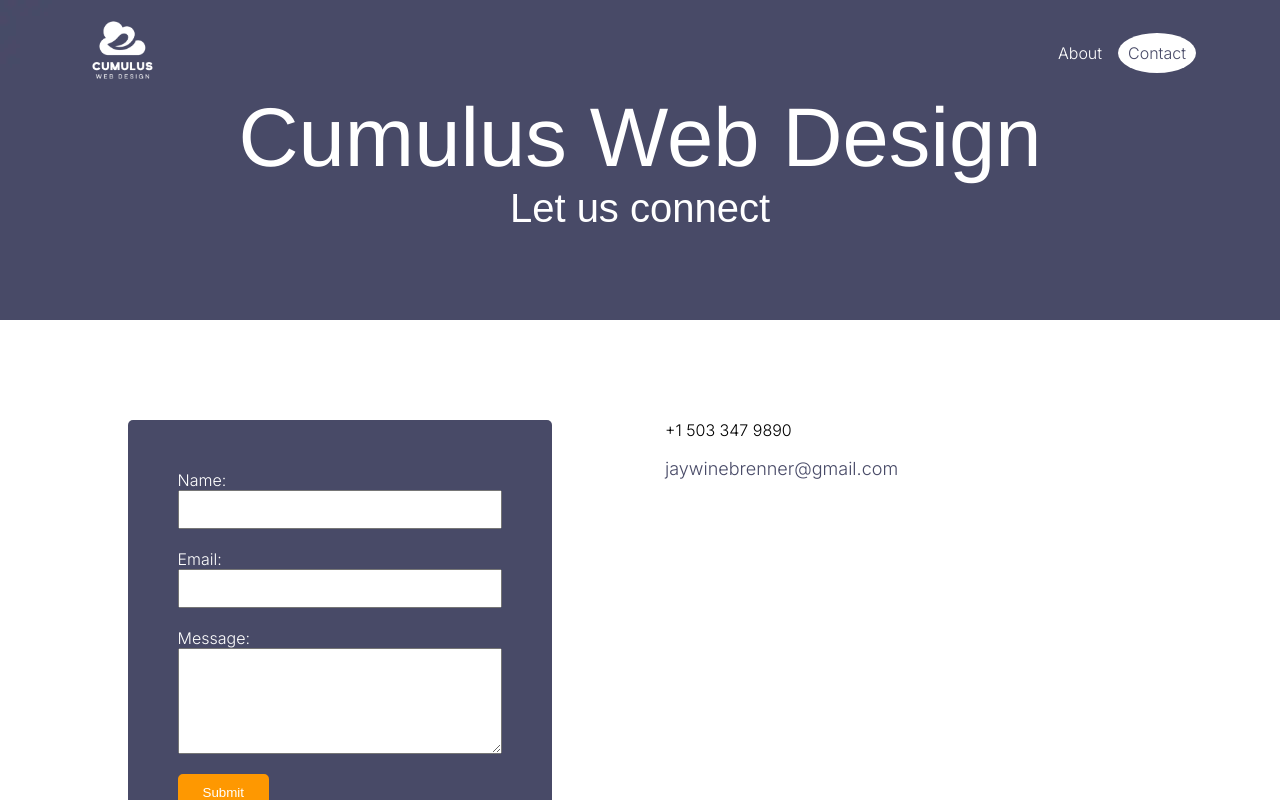
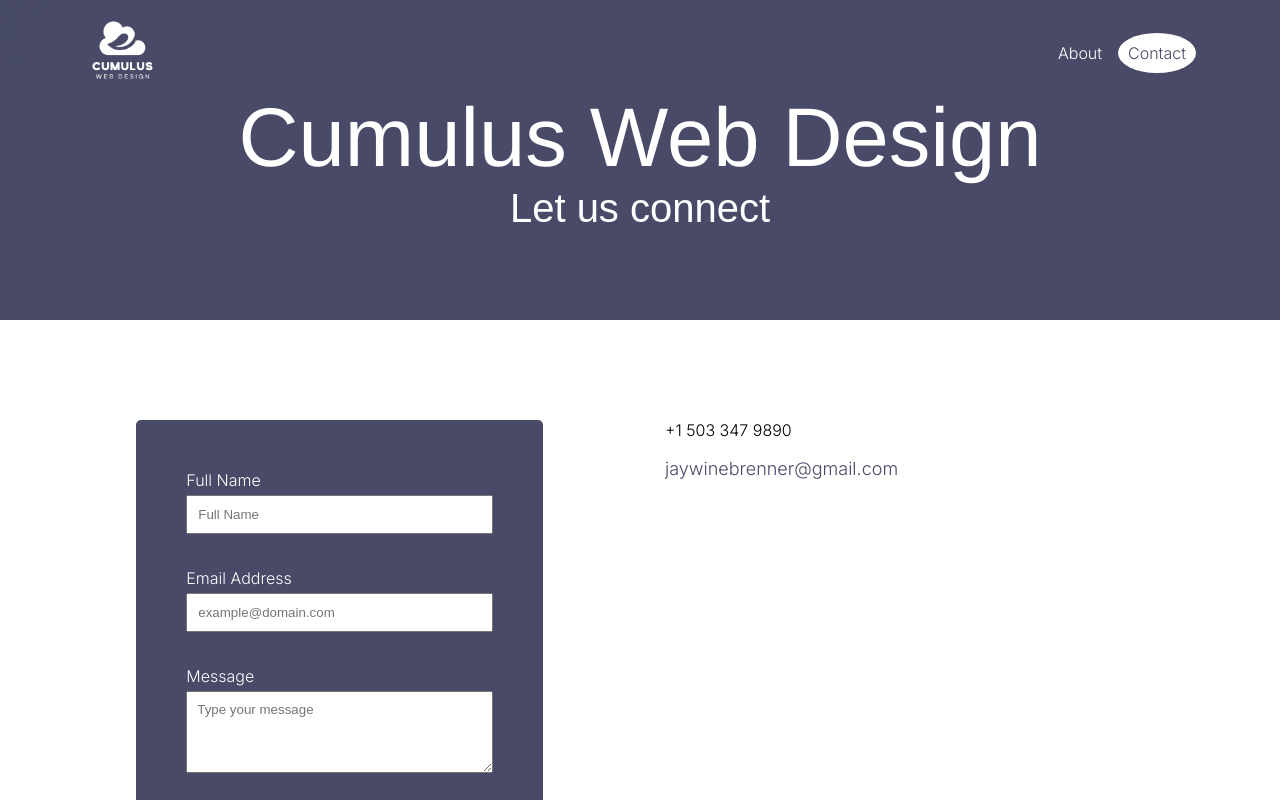
Before and after one commit to Jaywinebrenner/cloud-theme, a Next.js app: page /contact in a window 1280 px wide. Shown: the top 800 px of the page. Built offline with nearby package versions, Linux system fonts and the light colour scheme.

Commit message:
wire up nodemailer to send emails via form

```diff
--- a/app/about/page.js
+++ b/app/about/page.js
@@ -21,11 +21,11 @@ const About = () => {
           <div className='about-wrapper'>
             <p>Hello, I'm Jay, the founder of Cumulus Web Design, a creative studio nestled in the heart of Portland, Oregon.</p>
 
-            <p>At Cumulus Web Design, we specialize in crafting stunning and high-performing websites that breathe life into your digital presence.</p>
+            <p>At Cumulus Web Design, we specialize in crafting beautiful and performant websites that breathe life into your digital presence.</p>
 
-            <p>From the soulful melodies of musicians to the meticulous craftsmanship of construction companies, we love bringing a diverse range of visions to life online. Whether you're an artist, a small business, or a restaurateur, we're passionate about translating your unique identity into an immersive online experience.</p>
+            <p>We love bringing a diverse range of visions to life online. Whether you're an artist, a small business, or a restaurateur, we're passionate about translating your unique identity into a fantastic online experience.</p>
 
-            <p>Let's collaborate to elevate your brand and captivate your audience with a website that truly shines.</p>
+            <p>Let's collaborate! Give us a call, shoot us an email! </p>
             <div className='btn-wrapper'>
                <a className="btn" href="/contact">Contact</a>
             </div>
--- /dev/null
+++ b/app/components/Form.js
@@ -0,0 +1,61 @@
+
+'use client';
+
+import React, { useState } from 'react';
+import { useForm } from 'react-hook-form';
+import { sendEmail } from '../utils/send-email';
+
+const Form = () => {
+  const { register, handleSubmit } = useForm();
+  const [isLoading, setIsLoading] = useState(false);
+
+
+  console.log("isLoading", isLoading)
+  const onSubmit = async (data) => {
+    setIsLoading(true);
+    try {
+      await sendEmail(data);
+      console.log('Email sent successfully');
+    } catch (error) {
+      console.error('Error sending email:', error);
+    } finally {
+      setIsLoading(false);
+    }
+  };
+
+  return (
+    <form onSubmit={handleSubmit(onSubmit)}>
+      <div>
+        <label htmlFor='name'>Full Name</label>
+        <input
+          type='text'
+          placeholder='Full Name'
+          {...register('name', { required: true })}
+        />
+      </div>
+      <div className='mb-5'>
+        <label htmlFor='email'>Email Address</label>
+        <input
+          type='email'
+          placeholder='example@domain.com'
+          {...register('email', { required: true })}
+        />
+      </div>
+      <div className='mb-5'>
+        <label htmlFor='message'>Message</label>
+        <textarea
+          rows={4}
+          placeholder='Type your message'
+          {...register('message', { required: true })}
+        ></textarea>
+      </div>
+      <div>
+        <button className='btn' disabled={isLoading}>
+          {isLoading ? 'Submitting...' : 'Submit'}
+        </button>
+      </div>
+    </form>
+  );
+};
+
+export default Form;
--- a/app/contact/page.js
+++ b/app/contact/page.js
@@ -1,112 +1,144 @@
 "use client"
-
-// app/components/contact/page.js
-import React, { useState, useEffect } from 'react';
+import React, { useState } from 'react';
 import Navigation from '../components/navigation';
 import SecondaryHero from '../components/SecondaryHero';
-import Footer from "../components/footer";
+import Footer from '../components/footer';
+import Form from '../components/Form';
 
-
-const Contact = () => {
+export default function Contact() {
   const [isContentVisible, setContentVisible] = useState(false);
-  const [formData, setFormData] = useState({
-    name: '',
-    email: '',
-    message: ''
-  });
-
-  const handleChange = (e) => {
-    setFormData({ ...formData, [e.target.name]: e.target.value });
-  };
-
-  const handleSubmit = async (e) => {
-    e.preventDefault();
-    try {
-      const response = await fetch('/api/email/route', {
-        method: 'POST',
-        headers: {
-          'Content-Type': 'application/json'
-        },
-        body: JSON.stringify(formData)
-      });
-
-      if (!response.ok) {
-        throw new Error('Failed to submit form');
-      }
-
-      console.log('Form submitted successfully');
-    } catch (error) {
-      console.error('Error submitting form:', error);
-    }
-  };
-
-
-  useEffect(() => {
-    // Check if content wrapper is in view
-    const contentWrapper = document.querySelector('.content-wrapper');
-    const contentWrapperPosition = contentWrapper.getBoundingClientRect();
-    const windowHeight = window.innerHeight;
-    if (contentWrapperPosition.top < windowHeight && contentWrapperPosition.bottom >= 0) {
-      setContentVisible(true);
-    } else {
-      setContentVisible(false);
-    }
-  }, []);
 
   return (
-    <div className='contact'>
-      <Navigation logoColor="white"/>
-       <SecondaryHero title="Cumulus Web Design" subtitle="Let us connect"/>
-
-        <div className='container'>
+    <main className='contact'>
+      <Navigation logoColor="white" />
+      <SecondaryHero title="Cumulus Web Design" subtitle="Let us connect" isContentVisible={isContentVisible} />
+      <div className='container'>
         <div className='contact-wrapper'>
           <div className='address-wrapper'>
-          <a href="tel:+15033479890">+1 503 347 9890</a>
+            <a href="tel:+15033479890">+1 503 347 9890</a>
             <p>jaywinebrenner@gmail.com</p>
           </div>
           <div className='form-wrapper'>
-            <form onSubmit={handleSubmit}>
-              <div className='input-wrapper'>
-                <label htmlFor='name'>Name:</label>
-                <input
-                  type='text'
-                  id='name'
-                  name='name'
-                  value={formData.name}
-                  onChange={handleChange}
-                  required
-                />
-              </div>
-              <div className='input-wrapper'>
-                <label htmlFor='email'>Email:</label>
-                <input
-                  type='email'
-                  id='email'
-                  name='email'
-                  value={formData.email}
-                  onChange={handleChange}
-                  required
-                />
-              </div>
-              <div className='input-wrapper'>
-                <label htmlFor='message'>Message:</label>
-                <textarea
-                  id='message'
-                  name='message'
-                  value={formData.message}
-                  onChange={handleChange}
-                  required
-                ></textarea>
-              </div>
-              <button type='submit'>Submit</button>
-            </form>
+            <Form />
           </div>
-
         </div>
       </div>
-      <Footer mode="dark"/>
-    </div>
+      <Footer mode="dark" />
+    </main>
   );
-};
+}
 
-export default Contact;
+
+
+// "use client"
+
+// // app/components/contact/page.js
+// import React, { useState, useEffect } from 'react';
+// import Navigation from '../components/navigation';
+// import SecondaryHero from '../components/SecondaryHero';
+// import Footer from "../components/footer";
+
+
+// const Contact = () => {
+//   const [isContentVisible, setContentVisible] = useState(false);
+//   const [formData, setFormData] = useState({
+//     name: '',
+//     email: '',
+//     message: ''
+//   });
+
+//   const handleChange = (e) => {
+//     setFormData({ ...formData, [e.target.name]: e.target.value });
+//   };
+
+//   const handleSubmit = async (e) => {
+//     e.preventDefault();
+//     try {
+//       const response = await fetch('/api/email/sendEmail', {
+//         method: 'POST',
+//         headers: {
+//           'Content-Type': 'application/json'
+//         },
+//         body: JSON.stringify(formData)
+//       });
+
+//       if (!response.ok) {
+//         throw new Error('Failed to submit form');
+//       }
+
+//       console.log('Form submitted successfully');
+//     } catch (error) {
+//       console.error('Error submitting form:', error);
+//     }
+//   };
+
+
+//   useEffect(() => {
+//     // Check if content wrapper is in view
+//     const contentWrapper = document.querySelector('.content-wrapper');
+//     const contentWrapperPosition = contentWrapper.getBoundingClientRect();
+//     const windowHeight = window.innerHeight;
+//     if (contentWrapperPosition.top < windowHeight && contentWrapperPosition.bottom >= 0) {
+//       setContentVisible(true);
+//     } else {
+//       setContentVisible(false);
+//     }
+//   }, []);
+
+//   return (
+//     <div className='contact'>
+//       <Navigation logoColor="white"/>
+//        <SecondaryHero title="Cumulus Web Design" subtitle="Let us connect"/>
+
+//         <div className='container'>
+//         <div className='contact-wrapper'>
+//           <div className='address-wrapper'>
+//           <a href="tel:+15033479890">+1 503 347 9890</a>
+//             <p>jaywinebrenner@gmail.com</p>
+//           </div>
+//           <div className='form-wrapper'>
+//             <form onSubmit={handleSubmit}>
+//               <div className='input-wrapper'>
+//                 <label htmlFor='name'>Name:</label>
+//                 <input
+//                   type='text'
+//                   id='name'
+//                   name='name'
+//                   value={formData.name}
+//                   onChange={handleChange}
+//                   required
+//                 />
+//               </div>
+//               <div className='input-wrapper'>
+//                 <label htmlFor='email'>Email:</label>
+//                 <input
+//                   type='email'
+//                   id='email'
+//                   name='email'
+//                   value={formData.email}
+//                   onChange={handleChange}
+//                   required
+//                 />
+//               </div>
+//               <div className='input-wrapper'>
+//                 <label htmlFor='message'>Message:</label>
+//                 <textarea
+//                   id='message'
+//                   name='message'
+//                   value={formData.message}
+//                   onChange={handleChange}
+//                   required
+//                 ></textarea>
+//               </div>
+//               <button type='submit'>Submit</button>
+//             </form>
+//           </div>
+
+//         </div>
+//       </div>
+//       <Footer mode="dark"/>
+//     </div>
+//   );
+// };
+
+// export default Contact;
--- a/app/styles/components/contact.scss
+++ b/app/styles/components/contact.scss
@@ -8,13 +8,7 @@
             width: 100%;
         }
     }
-    a {
-        // color: $darkblue;
-    }
     .contact-wrapper {
-        // display: grid;
-        // grid-template-columns: 1fr 1fr;
-        // gap: 50px;
         gap: 50px;
         margin: 100px 0;
         display: flex;
@@ -36,25 +30,42 @@
             background-color: $darkblue;
             padding: 50px;
             border-radius: 5px;;
-            .input-wrapper {
-                display: flex;
-                flex-direction: column;
-                margin-bottom: 20px;
             label {
                 color: white;
+                margin-bottom: 4px;
+            }
+            input[type="text"],
+                input[type="email"],
+                textarea {
+                font-family: "Arial", sans-serif;
+            }
+            input:focus,
+                textarea:focus {
+                outline: 2px solid $orange;
             }
             input {
-                    min-width: 300px;
+                box-sizing: border-box;
+                width: 100%;
                 padding: 10px;
+                margin-bottom: 10px;
+                margin-top: 5px;
                 @media(max-width: 800px){
                     min-width: 10px;
-                        // width: 100%;
                 }
             }
             textarea {
-                    min-height: 100px;
+                box-sizing: border-box;
+                width: 100%;
+                padding: 10px;
+                margin-bottom: 10px;
+                margin-top: 5px;
+            }
+            button {
+                cursor: pointer;
             }
         }
+        form > div:nth-of-type(-n+4) {
+            margin-bottom: 24px;
           }
     }
     .address-wrapper {
--- /dev/null
+++ b/app/utils/send-email.js
@@ -0,0 +1,17 @@
+import { FormData } from '../components/Form';
+
+export function sendEmail(data) {
+  const apiEndpoint = '/api/email';
+
+  fetch(apiEndpoint, {
+    method: 'POST',
+    body: JSON.stringify(data),
+  })
+    .then((res) => res.json())
+    .then((response) => {
+      alert(response.message);
+    })
+    .catch((err) => {
+      alert(err);
+    });
+}
--- a/package.json
+++ b/package.json
@@ -13,6 +13,7 @@
     "nodemailer": "^6.9.13",
     "react": "^18",
     "react-dom": "^18",
+    "react-hook-form": "^7.51.4",
     "react-slick": "^0.30.2",
     "sass": "^1.76.0",
     "slick-carousel": "^1.8.1"
```
Also changed, not shown: app/components/SecondaryHero.js (+5 -9 lines), app/api/email/route.js (line endings or trailing spaces), 1 other file (tests, documents, lock files or other folders). Lines whose indentation alone changed are shown as unchanged.
